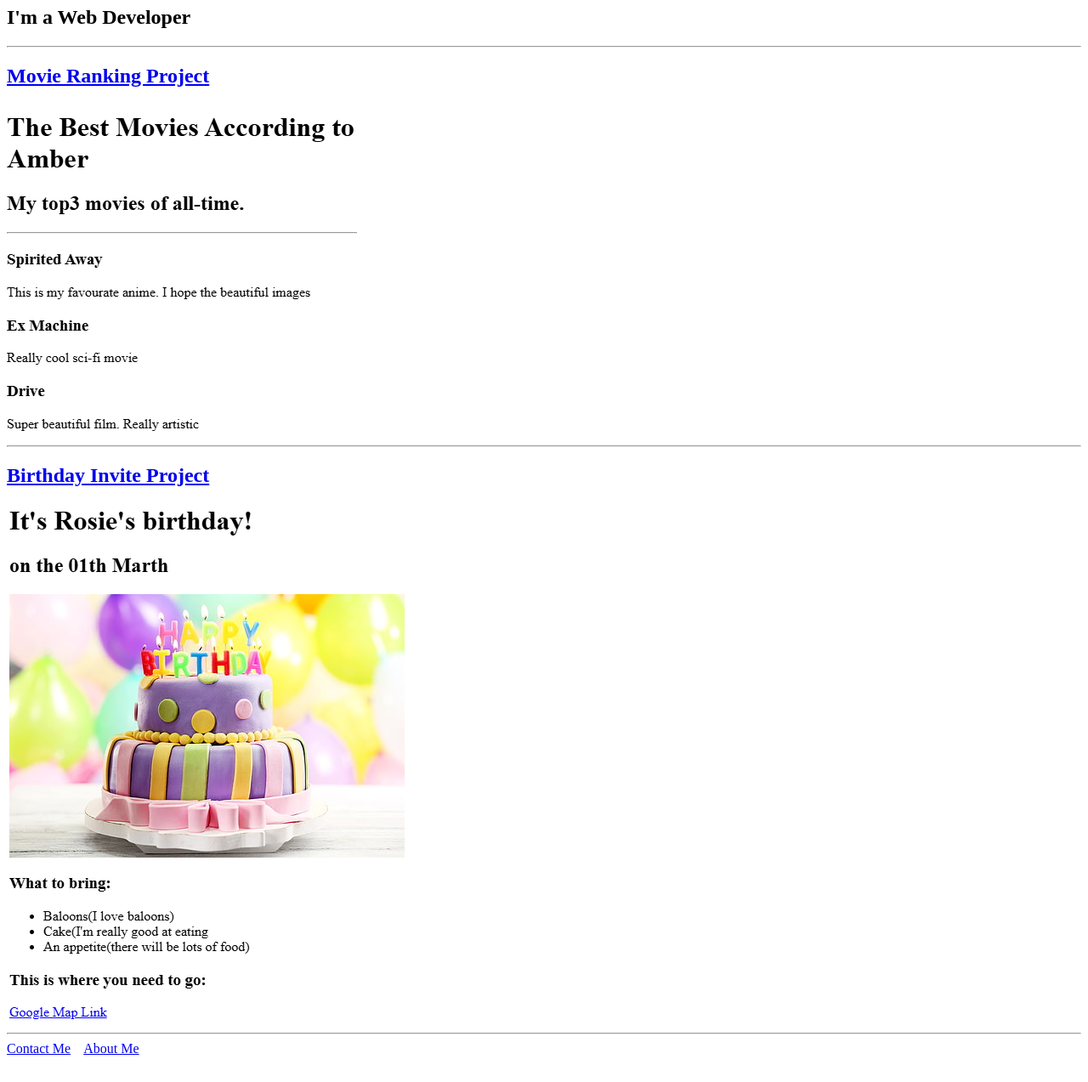
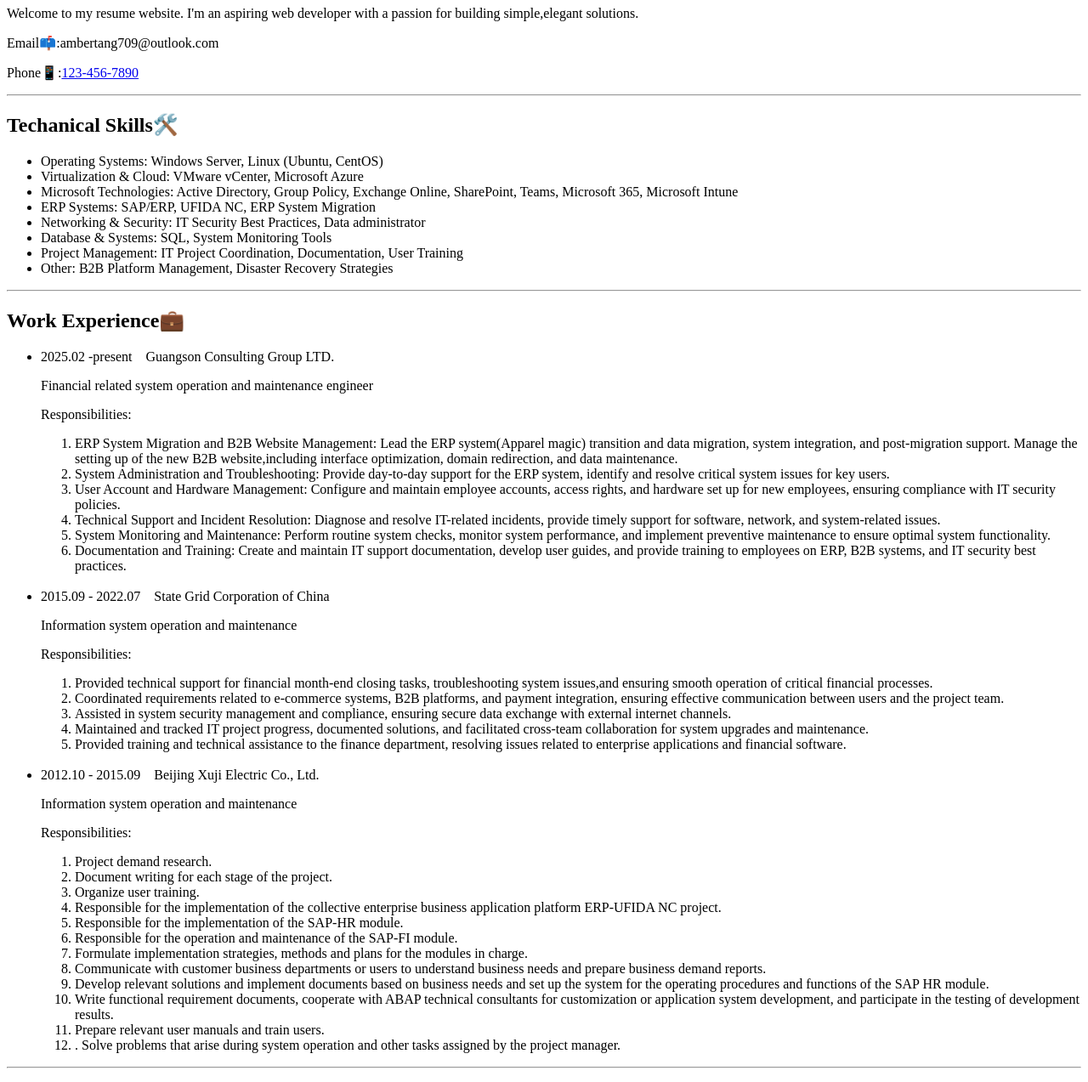
Before and after one commit to AmberTang709/html-portfolio, a plain HTML site: page index.html in a window 1280 px wide. Shown: the part 73-1346 px from the top of the page at 85% size. Before the commit the page ends 1324 px from the top, so only its background shows below. Drawn offline with Linux system fonts and the light colour scheme.

Commit message:
Add files via upload

```diff
--- a/index.html
+++ b/index.html
@@ -1,39 +1,101 @@
-<!-- TODO 1: Create the HTML Boilerplate -->
-
-<!-- TODO 2: Add Your previous projects' HTML into the public folder -->
-
-<!-- TODO 3: Take screenshots of your project previews and add the images to the images folder -->
-
-<!-- TODO 4: Add titles/subtitles etc. -->
-
-<!-- TODO 5: Add a link to the project pages -->
-
-<!-- TODO 6: Add images to show the project previews
-HINT for TODO 6: You can use the height attribute set to 200 to make the image smaller:
-https://developer.mozilla.org/en-US/docs/Web/HTML/Element/img#attr-height -->
-
-<!-- TODO 7: Add the Contact Me and About Me page links -->
- <!Doctype html>
- <html lang="en">
+<!DOCTYPE html>
+<html lang="en">
     <head>
         <meta charset="UTF-8">
-        <title>Amber's Porfolio</title>
+        <title>My Resume</title>
     </head>
+    <body>
+        <h1>Hi, I'm Amber</h1>
+        <p>Welcome to my resume website. I'm an aspiring web developer with a passion for building simple,elegant solutions.</p>
+        <p>Email📫:ambertang709@outlook.com</p>
+        <p>Phone📱:<a href="tel:1234567890">123-456-7890</a></p>
+        <hr />
+        <section>
+            <h2>Techanical Skills🛠️</h2>
+            <ul>
+                <li>Operating Systems: Windows Server, Linux (Ubuntu, CentOS)</li>
+                <li>Virtualization & Cloud: VMware vCenter, Microsoft Azure</li>
+                <li>Microsoft Technologies: Active Directory, Group Policy, Exchange Online, SharePoint, Teams, Microsoft 365, Microsoft Intune</li>
+                <li>ERP Systems: SAP/ERP, UFIDA NC, ERP System Migration</li>
+                <li>Networking & Security: IT Security Best Practices, Data administrator</li>
+                <li>Database & Systems: SQL, System Monitoring Tools</li>
+                <li>Project Management: IT Project Coordination, Documentation, User Training</li>
+                <li>Other: B2B Platform Management, Disaster Recovery Strategies</li>
 
-    <body>
-        <h1>Amber's Porfolio</h1>
-        <h2>I'm a Web Developer</h2>
+            </ul>
+        </section>
         <hr />
-        <h2><a href="./public/movie-ranking.html">Movie Ranking Project</a></h2>
-        <img src="./assets/images/movie ranking.png" style="display:block" />
+        <section>
+            <h2>Work Experience💼</h2>
+            <ul>
+            <li>2025.02 -present&nbsp&nbsp&nbsp&nbspGuangson Consulting Group LTD.</li>
+            <p>Financial related system operation and maintenance engineer</p>
+            <p>Responsibilities:</p>
+            <ol>
+                <li>ERP System Migration and B2B Website Management: Lead the ERP system(Apparel magic) transition and data migration, system integration, and post-migration support. Manage the setting up of the new B2B website,including interface optimization, domain redirection, and data maintenance.</li>
+                <li>System Administration and Troubleshooting: Provide day-to-day support for the ERP system, identify and resolve critical system issues for key users.</li>
+                <li>User Account and Hardware Management: Configure and maintain employee accounts, access rights, and hardware set up for new employees, ensuring compliance with IT security policies.</li>
+                <li>Technical Support and Incident Resolution: Diagnose and resolve IT-related incidents, provide timely support for software, network, and system-related issues.</li>
+                <li>System Monitoring and Maintenance: Perform routine system checks, monitor system performance, and implement preventive maintenance to ensure optimal system functionality.</li>
+                <li>Documentation and Training: Create and maintain IT support documentation, develop user guides, and provide training to employees on ERP, B2B systems, and IT security best practices.</li>
+            </ol>
+            <br />
+            <li>2015.09 - 2022.07&nbsp&nbsp&nbsp&nbspState Grid Corporation of China</li>
+            <p>Information system operation and maintenance</p>
+            <p>Responsibilities:</p>
+            <ol>
+               <li>Provided technical support for financial month-end closing tasks, troubleshooting system issues,and ensuring smooth operation of critical financial processes.</li>
+               <li>Coordinated requirements related to e-commerce systems, B2B platforms, and payment integration, ensuring effective communication between users and the project team.</li>
+               <li>Assisted in system security management and compliance, ensuring secure data exchange with external internet channels.</li>
+               <li>Maintained and tracked IT project progress, documented solutions, and facilitated cross-team collaboration for system upgrades and maintenance.</li>
+               <li>Provided training and technical assistance to the finance department, resolving issues related to enterprise applications and financial software.</li>
+            </ol>
+            <br />
+            <li>2012.10 - 2015.09&nbsp&nbsp&nbsp&nbspBeijing Xuji Electric Co., Ltd.</li>
+            <p>Information system operation and maintenance</p>
+            <p>Responsibilities:</p>
+            <ol>
+                <li>Project demand research.</li>
+                <li>Document writing for each stage of the project.</li>
+                <li>Organize user training.</li>
+                <li>Responsible for the implementation of the collective enterprise business application platform ERP-UFIDA NC project.</li>
+                <li>Responsible for the implementation of the SAP-HR module.</li>
+                <li>Responsible for the operation and maintenance of the SAP-FI module.</li>
+                <li>Formulate implementation strategies, methods and plans for the modules in charge.</li>
+                <li>Communicate with customer business departments or users to understand business needs and prepare business demand reports.</li>
+                <li>Develop relevant solutions and implement documents based on business needs and set up the system for the operating procedures and functions of the SAP HR module.</li>
+                <li>Write functional requirement documents, cooperate with ABAP technical consultants for customization or application system development, and participate in the testing of development results.</li>
+                <li>Prepare relevant user manuals and train users.</li>
+                <li>. Solve problems that arise during system operation and other tasks assigned by the project manager.</li>
+
+            </ol>
+
+            </ul>
+        </section>
         <hr />
-        <h2><a href="./public/birthday-invite.html">Birthday Invite Project</a></h2>
-        <img src="./assets/images/birthday.png" style="display:block"/>
+        <section>
+            <h2>Education🎓</h2>
+            <ul>
+                <li>2023.01 - 2024.07&nbsp&nbspFairleigh Dickinson University&nbsp|&nbspMaster of Science in Applied Computer Science</li>
+                <li>2009.09 - 2013.07&nbsp&nbspDalian University of Technology&nbsp|&nbspBachelor of Information Management and Information Systems</li>
+            </ul>
+
+        </section>
         <hr />
+        <section>
+            <h2>Certificates🏆</h2>
+            <ul>
+                <li>2011.12&nbsp&nbspThird Place in ERP Business Simulation School Group Competition </li>
+                <li>2012.12&nbsp&nbspERP Practitioner Qualification Certificate </li>
+                <li>2014.07&nbsp&nbspIntermediate Implementation Consultant Certificate for UFIDA NC </li>
+            </ul>
+        </section>
 
-        <a href="./public/contact.html">Contact Me</a>&nbsp&nbsp&nbsp
-        <a href="./public/about.html">About Me</a>
 
     </body>
+    <hr />
+    <footer>
+        <p>©&nbspAmber&nbsp|&nbspAll rights reserved.</p>
+    </footer>
 
- </html>
+</html>
```
